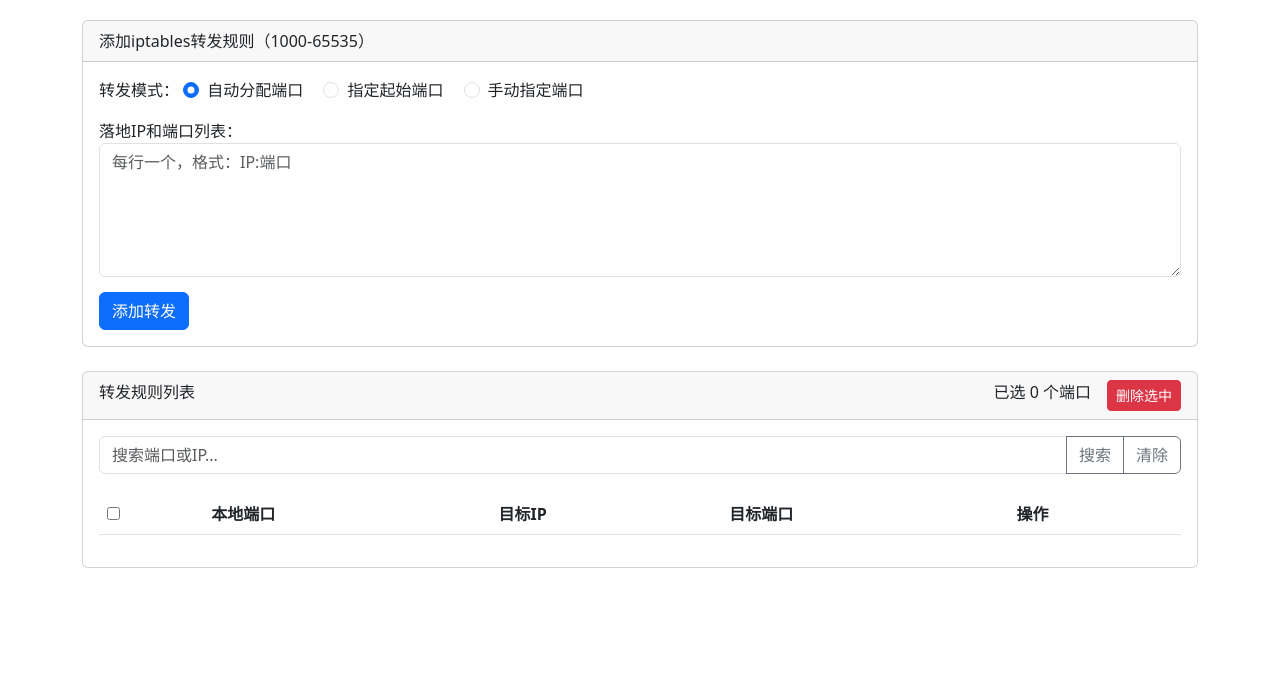
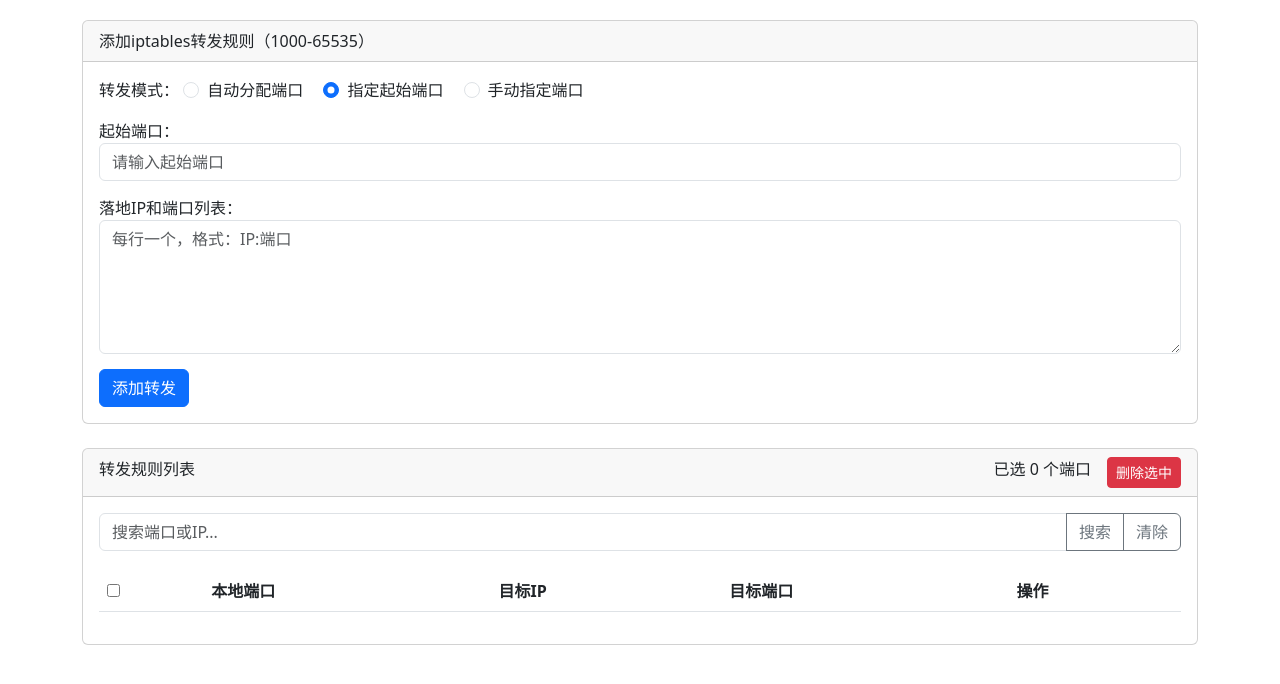
Before and after one commit to admin8800/iptables-web, a plain HTML site: page static/index.html in a window 1280 px wide. Shown: the part 72-756 px from the top of the page. Drawn offline with nearby package versions, Linux system fonts and the light colour scheme; no server answers.

Commit message:
默认使用指定起始端口

```diff
--- a/static/index.html
+++ b/static/index.html
@@ -23,11 +23,11 @@
                 <div class="form-group">
                     <label>转发模式：</label>
                     <div class="form-check form-check-inline">
-                        <input class="form-check-input" type="radio" name="mode" id="modeAuto" value="auto" checked>
+                        <input class="form-check-input" type="radio" name="mode" id="modeAuto" value="auto">
                         <label class="form-check-label" for="modeAuto">自动分配端口</label>
                     </div>
                     <div class="form-check form-check-inline">
-                        <input class="form-check-input" type="radio" name="mode" id="modeSpecific" value="specific">
+                        <input class="form-check-input" type="radio" name="mode" id="modeSpecific" value="specific" checked>
                         <label class="form-check-label" for="modeSpecific">指定起始端口</label>
                     </div>
                     <div class="form-check form-check-inline">
@@ -36,7 +36,7 @@
                     </div>
                 </div>
 
-                <div id="specificPortInput" class="form-group" style="display: none;">
+                <div id="specificPortInput" class="form-group">
                     <label for="startPort">起始端口：</label>
                     <input type="number" class="form-control" id="startPort" placeholder="请输入起始端口">
                 </div>
```
